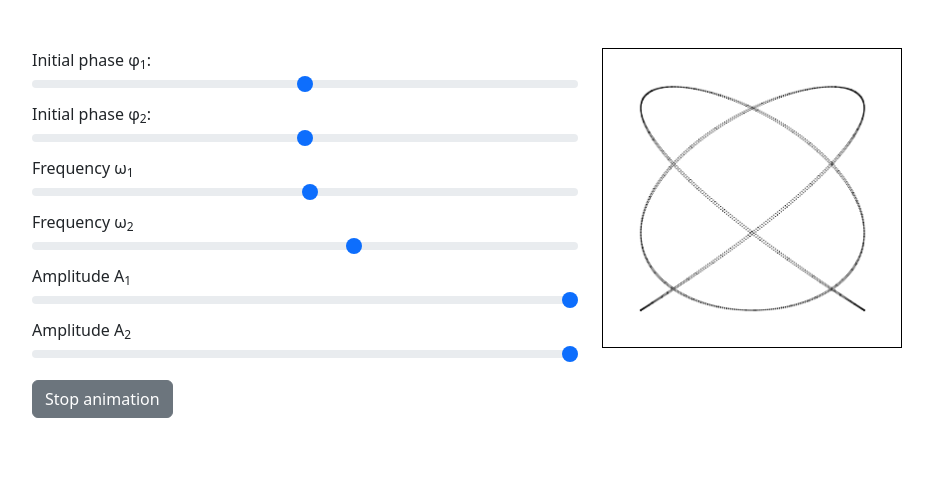
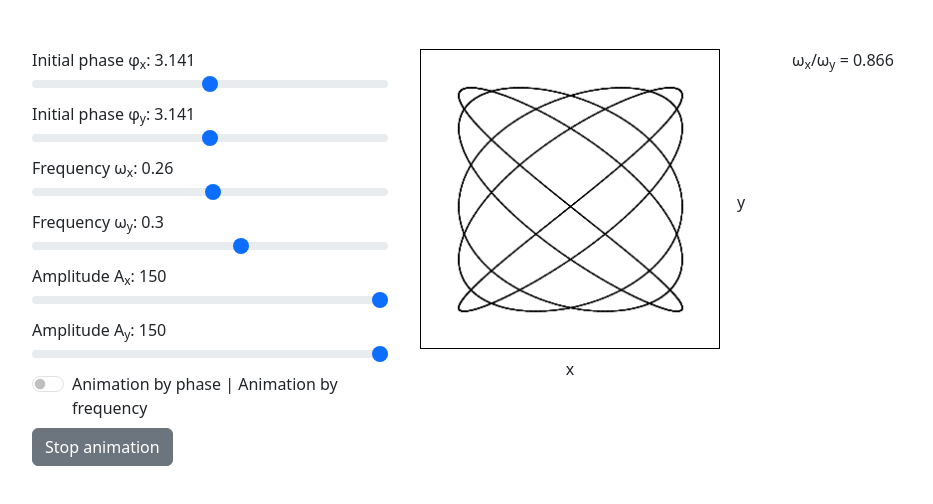
Before and after one commit to CatInBeard/Lissajous-curve, a plain HTML site: page index.html in a window 1280 px wide. Both pictures are taken after a click on the element "Start animation". Shown: the whole page, without its empty margins (50-983 px from the left). Drawn offline with nearby package versions, Linux system fonts and the light colour scheme.

Commit message:
Improve appearance

```diff
--- a/index.html
+++ b/index.html
@@ -20,42 +20,46 @@
         <div class="row">
             <div class="col">
                 <div class="row">
-                    <div class="col">
+                    <div class="col mb-2">
                         <div class="form-group">
                             <label for="phase1">
-                                Initial phase &phi;<sub>1</sub>:
+                                Initial phase &phi;<sub>x</sub>: <span id="phase1_val"></span>
                             </label>
-                            <input id="phase1" type="range" class="form-range" onchange="redraw();" min="0" max="1" step="0.01">
+                            <input id="phase1" type="range" class="form-range" onchange="change_phase1_val() ; redraw(); " min="0" max="1" step="0.01">
                         </div>
                         <div class="form-group">
                             <label for="phase2">
-                                Initial phase &phi;<sub>2</sub>:
+                                Initial phase &phi;<sub>y</sub>: <span id="phase2_val"></span>
                             </label>
-                            <input id="phase2" type="range" class="form-range" onchange="redraw();" min="0" max="1" step="0.01">
+                            <input id="phase2" type="range" class="form-range" onchange="change_phase2_val(); redraw();" min="0" max="1" step="0.01">
                         </div>
                         <div class="form-group">
                             <label for="freq1">
-                                Frequency &omega;<sub>1</sub>
+                                Frequency &omega;<sub>x</sub>: <span id="freq1_val"></span>
                             </label>
-                            <input id="freq1" type="range" class="form-range" onchange="redraw();" min="0.01" step="0.01" max="0.5">
+                            <input id="freq1" type="range" class="form-range" onchange="change_freq1_val(); redraw();" min="0.01" step="0.01" max="0.5">
                         </div>
                         <div class="form-group">
                             <label for="freq2">
-                                Frequency &omega;<sub>2</sub>
+                                Frequency &omega;<sub>y</sub>: <span id="freq2_val"></span>
                             </label>
-                            <input id="freq2" type="range" class="form-range" onchange="redraw();" min="0.01" step="0.01" max="0.5" value="0.3">
+                            <input id="freq2" type="range" class="form-range" onchange="change_freq2_val(); redraw();" min="0.01" step="0.01" max="0.5" value="0.3">
                         </div>
                         <div class="form-group">
                             <label for="amp1">
-                                Amplitude A<sub>1</sub>
+                                Amplitude A<sub>x</sub>: <span id="amp1_val"></span>
                             </label>
-                            <input id="amp1" type="range" class="form-range" onchange="redraw();" min="1" max="150" value="150">
+                            <input id="amp1" type="range" class="form-range" onchange="change_amp1_val(); redraw();" min="1" max="150" value="150">
                         </div>
                         <div class="form-group">
                             <label for="amp1">
-                                Amplitude A<sub>2</sub>
+                                Amplitude A<sub>y</sub>: <span id="amp2_val"></span>
                             </label>
-                            <input id="amp2" type="range" class="form-range" onchange="redraw();" min="1" max="150" value="150">
+                            <input id="amp2" type="range" class="form-range" onchange="change_amp1_val(); redraw();" min="1" max="150" value="150">
+                        </div>
+                        <div class="form-check form-switch">
+                            <input class="form-check-input" autocomplete="off" type="checkbox" role="switch" id="animationType" onchange="window.animationType = window.animationType ^ 1 ">
+                            <label class="form-check-label" for="animationType">Animation by phase | Animation by frequency</label>
                         </div>
                         <div class="mt-2">
                             <div class="btn btn-primary" id="button_start" onclick="start_animation()">
@@ -69,9 +73,32 @@
                 </div>
             </div>
             <div class="col">
-                <canvas id ="cnv" width="300" height="300">
-                    Your browser does not support canvas
-                </canvas>
+                <div class="d-flex justify-content-center">
+                    <table>
+                        <tr>
+                        <td>
+                            <canvas id ="cnv" width="300" height="300">
+                                Your browser does not support canvas
+                            </canvas>
+                        </td>
+                        <td class="p-3">
+                            y
+                        </td>
+                        </tr>
+                        <tr>
+                            <td class="text-center">
+                                x
+                            </td>
+                            <td>
+
+                            </td>
+                        </tr>
+                    </table>
+                </div>
+            </div>
+
+            <div class="col">
+                <p>&omega;<sub>x</sub>/&omega;<sub>y</sub> = <span id="freq_diff_val"></span></p>
             </div>
         </div>
     </div>
--- a/main.js
+++ b/main.js
@@ -1,6 +1,14 @@
 window.onload = () => {
     window.animationInterval = 0;
     window.step =1;
+    window.animationType = 0;
+
+    change_phase1_val();
+    change_phase2_val();
+    change_freq1_val();
+    change_freq2_val();
+    change_amp1_val();
+    change_amp2_val();
     redraw();
 
 }
@@ -17,7 +25,7 @@ redraw = () => {
     let A1 = amp1.value/2;
     let A2 = amp2.value/2;
 
-    draw_lissajous(omega1, omega2, phi1, phi2, A1, A2, cnv, 0.1)
+    draw_lissajous(omega1, omega2, phi1, phi2, A1, A2, cnv, 10)
 }
 
 draw_lissajous = (omega1, omega2, phi1, phi2, A1coef, A2coef, canvas, step) => {
@@ -28,7 +36,7 @@ draw_lissajous = (omega1, omega2, phi1, phi2, A1coef, A2coef, canvas, step) => {
 
     ctx.clearRect(0,0,canvas.height,canvas.width)
 
-    for(t=0; t < Math.PI/(omega1*omega2); t+=step ){
+    for(t=0; t < 100000; t+=step ){
         let x =  150 + A1 * Math.cos( omega1 * t + phi1)
         let y = 150 - A2 * Math.cos( omega2 * t+ phi2)
         ctx.fillRect(x,y,1,1);
@@ -39,7 +47,7 @@ start_animation= () => {
     window.step =0;
     button_start.classList.add("visually-hidden");
     button_stop.classList.remove("visually-hidden");
-    window.animationInterval = setInterval( () => { draw_animation() }, 40)
+    window.animationInterval = setInterval( () => { draw_animation() }, 60)
 }
 
 stop_animation= () => {
@@ -50,18 +58,51 @@ stop_animation= () => {
 }
 
 draw_animation = () => {
-    let coeff= window.step % 100;
+    let coeff= window.step % 2000;
     window.step++;
 
-    let freq1 = 0.001;
-    let freq2 = 0.8 * freq1;
+    let freqval1 = freq1.value/10;
+    let freqval2 = freq2.value/10;
 
-    let phi1 = coeff/50* Math.PI;
-    let phi2 = Math.PI*0.1;
+    let phi1 = phase1.value * Math.PI * 2;
+    let phi2 = phase2.value * Math.PI * 2;
 
-    let A1 = 75;
-    let A2 = 75;
+    if(!window.animationType){
+        freqval2 = 0.8 * freqval1;
+        phi1 = coeff/50* Math.PI;
+    }
+    else{
+        freqval1 = 0.001;
+        freqval2 = freqval1 * coeff/1000;
+    }
 
-    draw_lissajous(freq1, freq2, phi1, phi2, A1, A2, cnv, 2000)
+    let A1 = amp1.value/2;
+    let A2 = amp2.value/2;
+
+    draw_lissajous(freqval1, freqval2, phi1, phi2, A1, A2, cnv, 5)
 
 }
+
+change_phase1_val = () => {
+    phase1_val.innerHTML= ((phase1.value * Math.PI * 2) + "").substring(0,5)
+}
+change_phase2_val = () => {
+    phase2_val.innerHTML= ((phase2.value * Math.PI * 2) + "").substring(0,5)
+}
+change_freq1_val = () => {
+    freq1_val.innerHTML= ((freq1.value) + "").substring(0,5)
+    draw_freq_diff();
+}
+change_freq2_val = () => {
+    freq2_val.innerHTML= ((freq2.value) + "").substring(0,5)
+    draw_freq_diff();
+}
+change_amp1_val = () => {
+    amp1_val.innerHTML= ((amp1.value) + "").substring(0,5)
+}
+change_amp2_val = () => {
+    amp2_val.innerHTML= ((amp2.value) + "").substring(0,5)
+}
+draw_freq_diff = () => {
+    freq_diff_val.innerHTML= ((freq1.value/freq2.value) + "").substring(0,5)
+}
```
